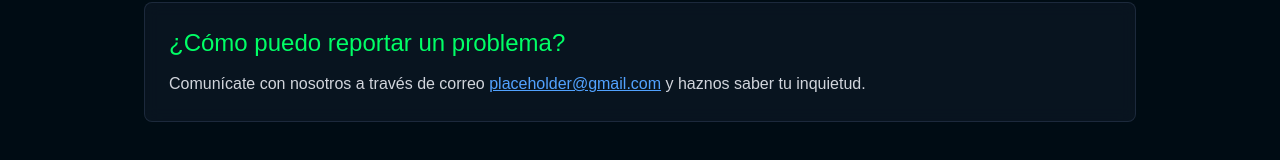
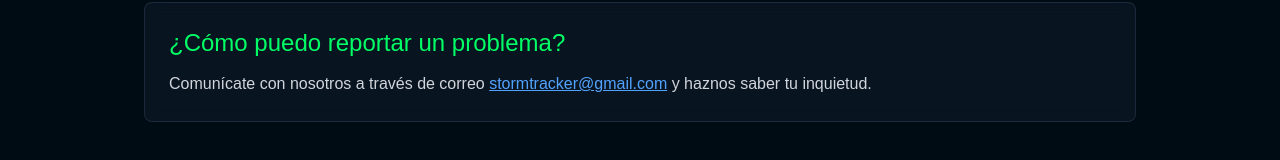
Before and after one commit to emisanzmor/storm-tracker, a React (Vite) app in the folder frontend/: page /faq in a window 1280 px wide. Shown: the part 1585-1745 px from the top of the page. Built offline with nearby package versions, Linux system fonts and the light colour scheme; a web font is replaced by a local one.

Commit message:
feat(frontend): update hero title and FAQ email placeholder

```diff
--- a/frontend/src/components/pages/faq.jsx
+++ b/frontend/src/components/pages/faq.jsx
@@ -110,10 +110,10 @@ function Faq() {
             <p className="text-sm sm:text-base text-gray-300 leading-relaxed">
               Comunícate con nosotros a través de correo{" "}
               <a
-                href="mailto:placeholder@gmail.com"
+                href="mailto:stormtracker@gmail.com"
                 className="text-blue-400 underline hover:text-blue-300 transition-colors break-all"
               >
-                placeholder@gmail.com
+                stormtracker@gmail.com
               </a>{" "}
               y haznos saber tu inquietud.
             </p>
--- a/frontend/src/components/pages/home.jsx
+++ b/frontend/src/components/pages/home.jsx
@@ -17,7 +17,7 @@ function Home() {
               after:z-0 overflow-hidden
             "
           >
-            Placeholder Placeholder
+            Visualizador Tropical
           </h1>
           <p className="text-white/60 text-base sm:text-lg md:text-xl max-w-2xl mx-auto px-4">
             Explora mapas en vivo y análisis sobre sistemas tropicales en todo
```
